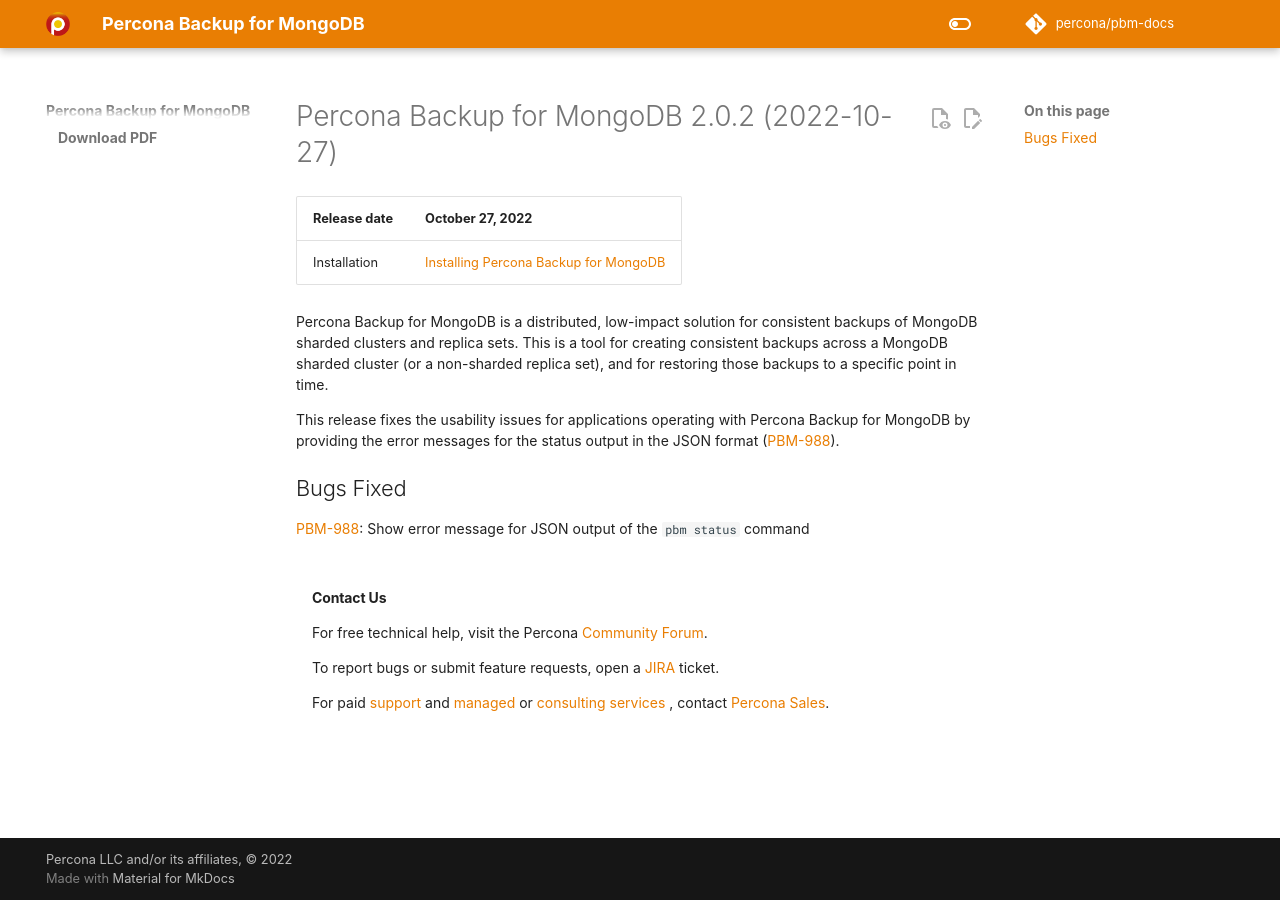
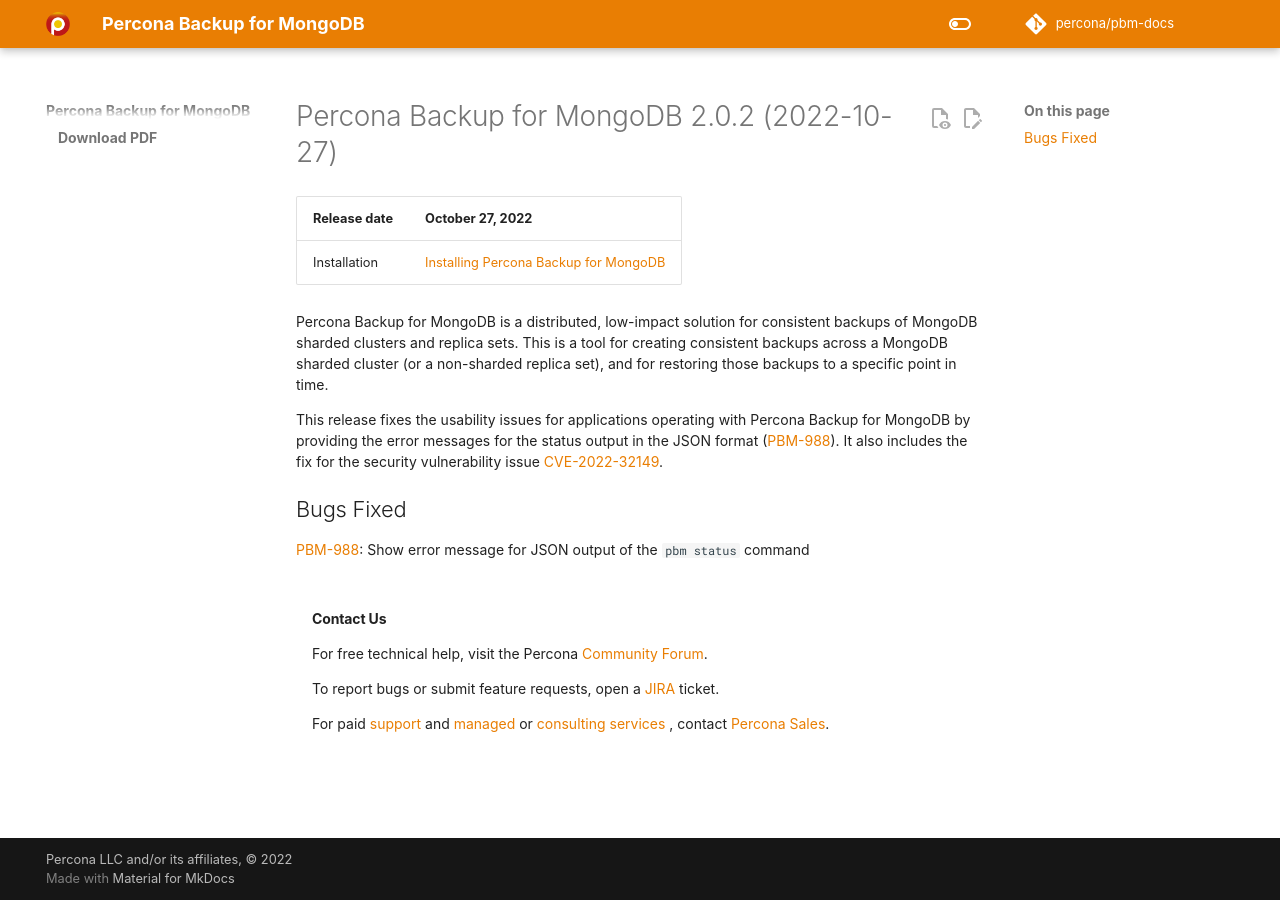
Before and after one commit to percona/pbm-docs, an MkDocs documentation site: the page built from docs/release-notes/2.0.2.md, in a window 1280 px wide. Built offline with MkDocs 1.6.1 and Material for MkDocs 9.7.7, drawn with Linux system fonts in a browser that asks for light colours; nearby versions of some CDN libraries; some web fonts are replaced; comment, search, counter and statistics services are not loaded.

Commit message:
PBM-992 Added the CVE fix to the release notes
modified:   docs/release-notes/2.0.2.md

```diff
--- a/docs/release-notes/2.0.2.md
+++ b/docs/release-notes/2.0.2.md
@@ -7,7 +7,7 @@
 
 Percona Backup for MongoDB is a distributed, low-impact solution for consistent backups of MongoDB sharded clusters and replica sets. This is a tool for creating consistent backups across a MongoDB sharded cluster (or a non-sharded replica set), and for restoring those backups to a specific point in time.
 
-This release fixes the usability issues for applications operating with Percona Backup for MongoDB by providing the error messages for the status output in the JSON format ([PBM-988](https://jira.percona.com/browse/PBM-988)).
+This release fixes the usability issues for applications operating with Percona Backup for MongoDB by providing the error messages for the status output in the JSON format ([PBM-988](https://jira.percona.com/browse/PBM-988)). It also includes the fix for the security vulnerability issue [CVE-2022-32149](https://nvd.nist.gov/vuln/detail/CVE-2022-32149).
 
 ## Bugs Fixed
 
```
